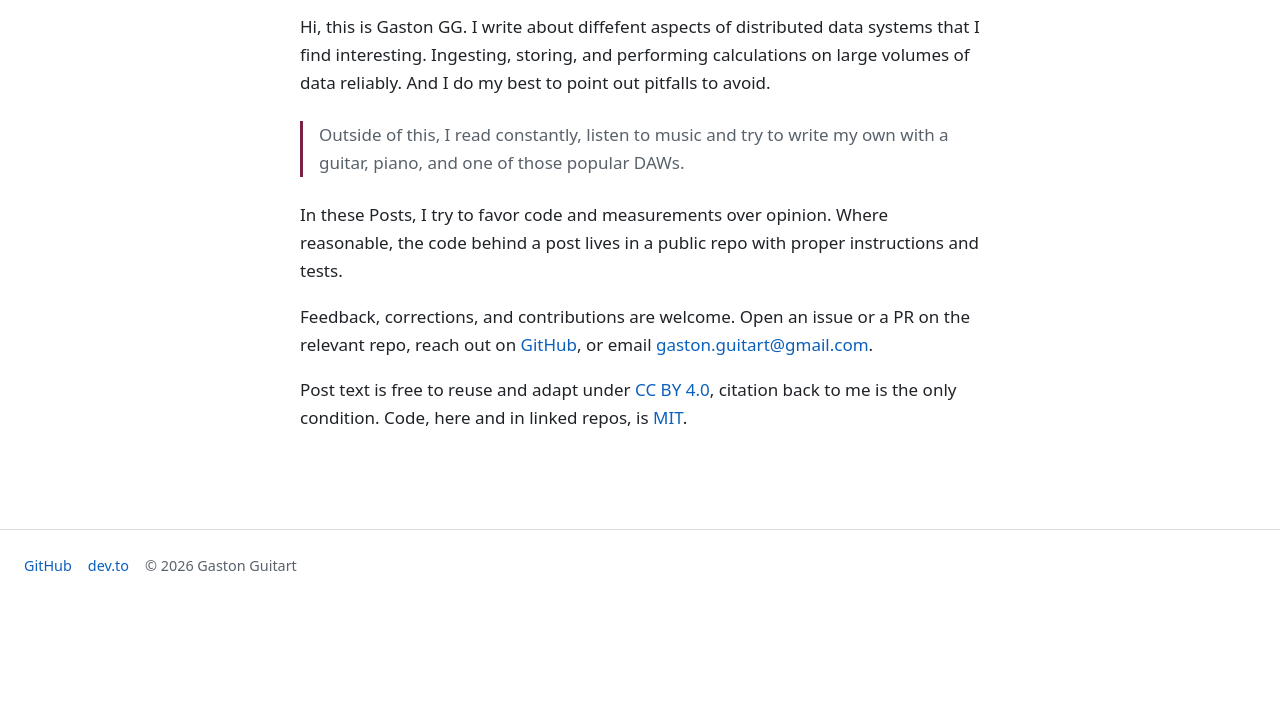
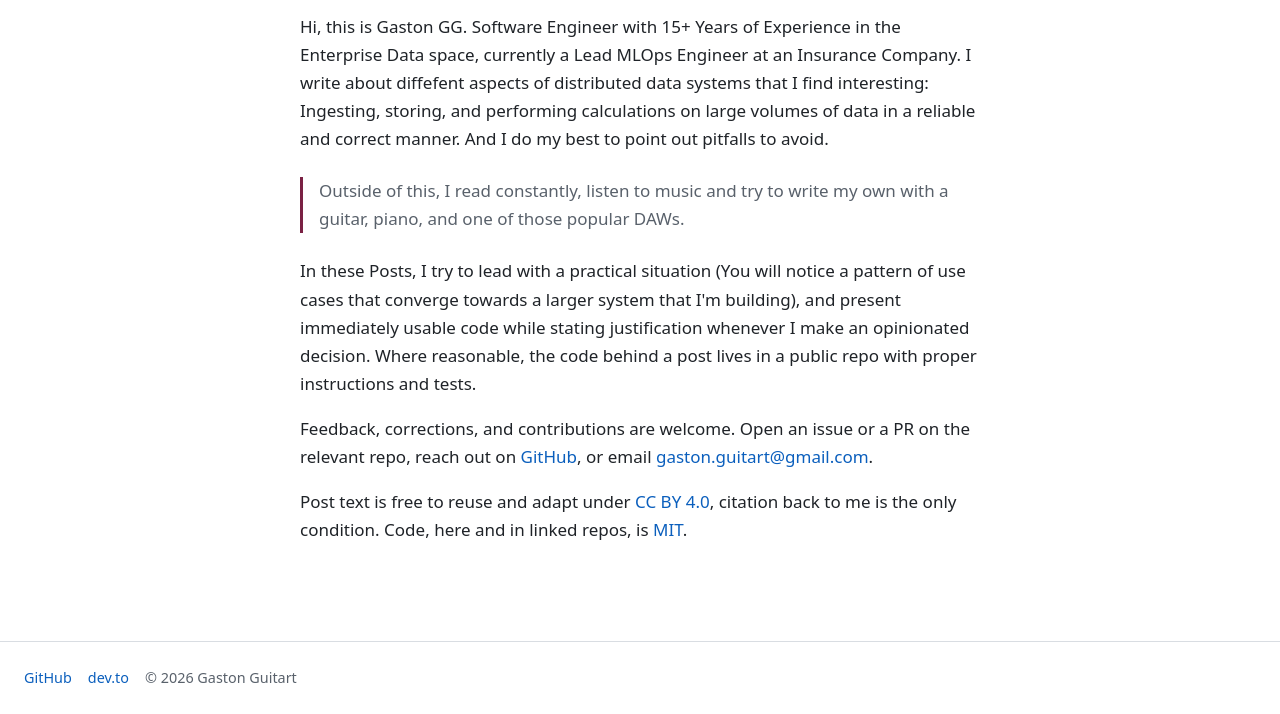
Before and after one commit to ggasg/ggasg.github.io, an Astro site: page /about in a window 1280 px wide. Shown: the part 150-864 px from the top of the page. Before the commit the page ends 800 px from the top, so only its background shows below. Built offline with nearby package versions, Linux system fonts and the light colour scheme; Astro itself is replaced by a stand-in of ours.

Commit message:
Description Updates

```diff
--- a/src/pages/about.astro
+++ b/src/pages/about.astro
@@ -5,9 +5,10 @@ import BaseLayout from '../layouts/BaseLayout.astro';
 <BaseLayout title="About" description="About Gaston Guitart.">
   <h1>About</h1>
   <p>
-    Hi, this is Gaston GG. I write about diffefent aspects of distributed data systems
-    that I find interesting. Ingesting, storing, and performing calculations on
-    large volumes of data reliably. And I do my best to point out pitfalls to avoid.
+    Hi, this is Gaston GG. Software Engineer with 15+ Years of Experience in the Enterprise Data space, currently a Lead MLOps Engineer at an Insurance Company.
+    I write about diffefent aspects of distributed data systems
+    that I find interesting: Ingesting, storing, and performing calculations on
+    large volumes of data in a reliable and correct manner. And I do my best to point out pitfalls to avoid.
   </p>
 
   <blockquote>
@@ -16,7 +17,8 @@ import BaseLayout from '../layouts/BaseLayout.astro';
   </blockquote>
 
   <p>
-    In these Posts, I try to favor code and measurements over opinion. Where reasonable, the
+    In these Posts, I try to lead with a practical situation (You will notice a pattern of use cases that converge towards a larger system that I'm building),
+    and present immediately usable code while stating justification whenever I make an opinionated decision. Where reasonable, the
     code behind a post lives in a public repo with proper instructions and tests.
   </p>
   <p>
```
Also changed, not shown: src/pages/index.astro (+4 -4 lines).
